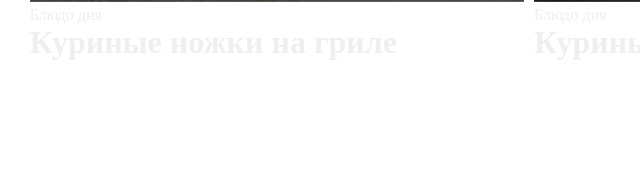
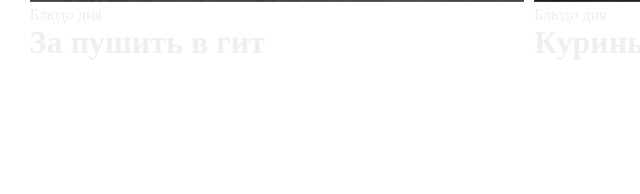
Before and after one commit to dizdostuk/eda-project, a website: page app/index.html in a window 1280 px wide. Shown: the part 621-815 px from the top of the page, 196-836 px from the left. Drawn offline with Linux system fonts and the light colour scheme; a web font is replaced by a local one.

Commit message:
Index.html changes

```diff
--- a/app/index.html
+++ b/app/index.html
@@ -86,8 +86,9 @@
                             <a href="#" class="main-recept-a">
                                 <img src="./img/img1.png" alt="">
                                 <div class="main__recept__text-overlay">
+
                                     <span>Блюдо дня</span>
-                                    <h1 class="main__recept__title">Куриные ножки на гриле</h1>
+                                    <h1 class="main__recept__title">За пушить в гит</h1>
                                     <img src="./img/spoon.svg" alt="Spoon and fork icon">
                                 </div>
                             </a>
```
